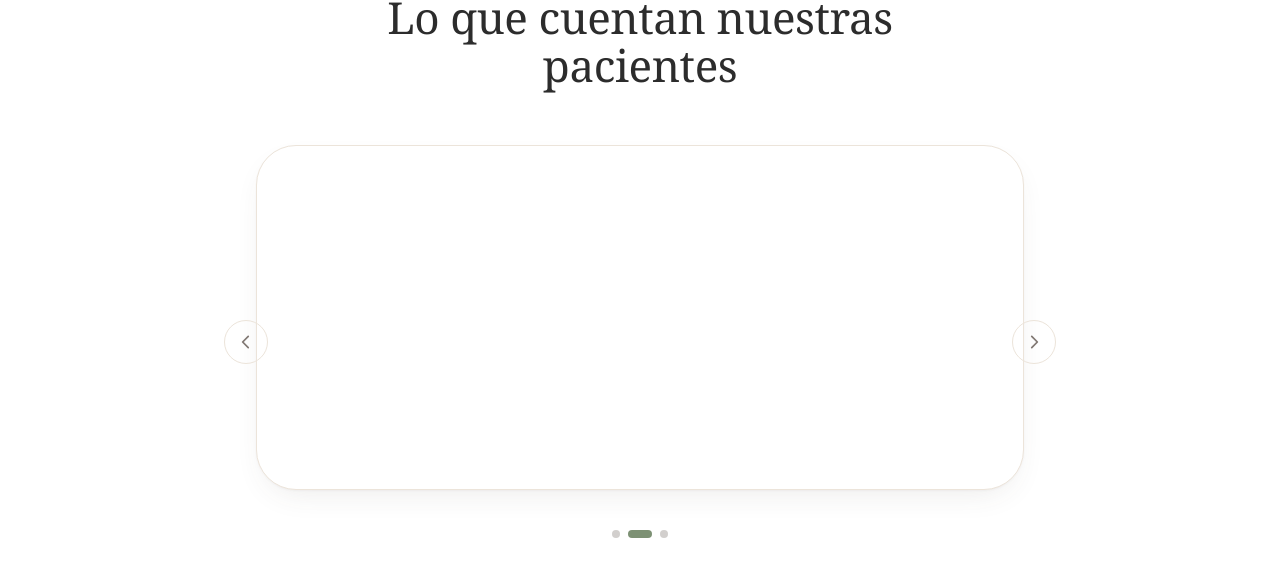
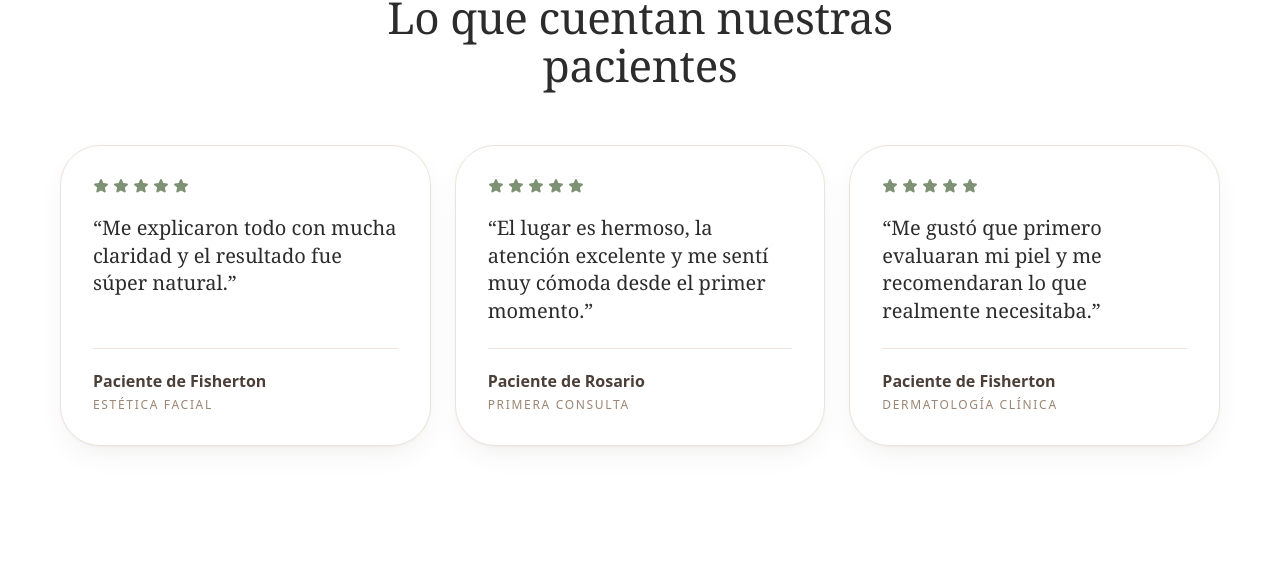
Before and after one commit to Nacho234/Dermafisherton-web, a React (Vite) app: page / in a window 1280 px wide. Shown: the part 6348-6936 px from the top of the page. Built offline with nearby package versions, Linux system fonts and the light colour scheme.

Commit message:
feat(home): testimonios en grilla de cards en desktop, carrusel en mobile
Desktop muestra las 3 reseñas en cards (estrellas + cita + autor).
Mobile mantiene el carrusel destacado con drag y puntitos.

Co-Authored-By: Claude Opus 4.8 <noreply@anthropic.com>

```diff
--- a/src/pages/Home.jsx
+++ b/src/pages/Home.jsx
@@ -15,8 +15,6 @@ import {
   SealCheck,
   Leaf,
   Star,
-  CaretLeft,
-  CaretRight,
 } from "@phosphor-icons/react";
 
 import Reveal from "../components/Reveal";
@@ -745,26 +743,33 @@ function Testimonials() {
         className="mx-auto"
       />
 
-      <div className="relative mx-auto mt-14 max-w-3xl">
-        {/* Flechas (desktop) */}
-        <button
-          type="button"
-          onClick={() => paginate(-1)}
-          aria-label="Testimonio anterior"
-          className="absolute -left-2 top-1/2 hidden -translate-y-1/2 place-items-center rounded-full border border-cream p-3 text-brown/70 transition-colors hover:border-brown hover:text-brown md:grid lg:-left-8"
-        >
-          <CaretLeft size={18} weight="bold" />
-        </button>
-        <button
-          type="button"
-          onClick={() => paginate(1)}
-          aria-label="Testimonio siguiente"
-          className="absolute -right-2 top-1/2 hidden -translate-y-1/2 place-items-center rounded-full border border-cream p-3 text-brown/70 transition-colors hover:border-brown hover:text-brown md:grid lg:-right-8"
-        >
-          <CaretRight size={18} weight="bold" />
-        </button>
+      {/* Desktop: grilla de 3 cards */}
+      <div className="mt-14 hidden gap-6 md:grid md:grid-cols-3">
+        {testimonials.map((item, idx) => (
+          <Reveal key={item.quote} delay={idx * 0.1}>
+            <figure className="flex h-full flex-col rounded-3xl border border-cream bg-warm-white p-8 shadow-soft">
+              <div className="flex gap-1 text-sage-deep">
+                {Array.from({ length: 5 }).map((_, s) => (
+                  <Star key={s} size={16} weight="fill" />
+                ))}
+              </div>
+              <blockquote className="mt-5 flex-1 font-display text-xl leading-snug text-graphite">
+                &ldquo;{item.quote}&rdquo;
+              </blockquote>
+              <figcaption className="mt-6 border-t border-cream pt-5">
+                <span className="block font-semibold text-brown">{item.name}</span>
+                <span className="mt-1 block text-xs uppercase tracking-[0.14em] text-taupe">
+                  {item.detail}
+                </span>
+              </figcaption>
+            </figure>
+          </Reveal>
+        ))}
+      </div>
 
-        <div className="overflow-hidden px-2 sm:px-8 md:rounded-3xl md:border md:border-cream md:bg-warm-white md:px-14 md:py-16 md:shadow-soft">
+      {/* Mobile: carrusel destacado (drag + puntitos) */}
+      <div className="mx-auto mt-12 max-w-xl md:hidden">
+        <div className="overflow-hidden px-2">
           <AnimatePresence custom={dir} mode="wait" initial={false}>
             <motion.figure
               key={index}
```
